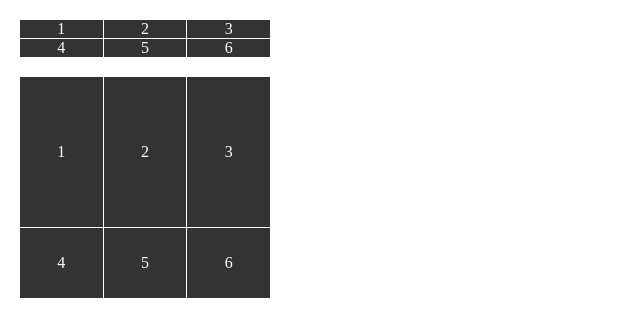
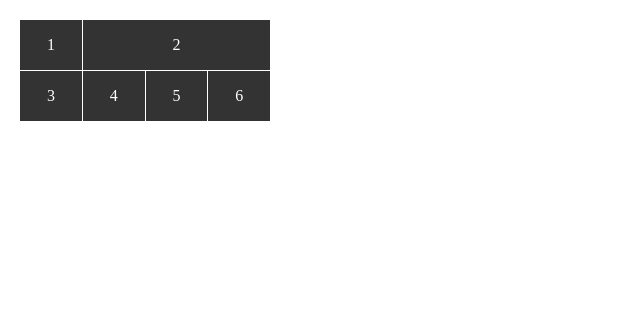
Before and after one commit to nihil-green-code/guide, a plain HTML site: page index.html in a window 1280 px wide. Shown: the whole page, without its empty margins (0-640 px from the left). Drawn offline with Linux system fonts and the light colour scheme.

Commit message:
2022 0915 그리드 현재 진도까지 완료

```diff
--- a/index.html
+++ b/index.html
@@ -20,15 +20,6 @@
     <div class="item5">5</div>
     <div class="item6">6</div>
   </div>
-
-  <div class="grid2">
-    <div class="item1">1</div>
-    <div class="item2">2</div>
-    <div class="item3">3</div>
-    <div class="item4">4</div>
-    <div class="item5">5</div>
-    <div class="item6">6</div>
-  </div>
 </body>
 
 </html>
--- a/style.css
+++ b/style.css
@@ -9,26 +9,24 @@ body {
 
 div.grid1 {
   display: grid;
-  grid-template-columns: repeat(3, 1fr);
-  width: 250px;
-  margin-bottom: 20px;
-  gap: 1px;
-}
-
-div.grid2 {
-  display: grid;
-  grid-template-columns: repeat(3, 1fr);
-  grid-template-rows: 150px;
-  grid-auto-rows: 70px;
+  grid-template-columns: [name-start] 1fr [name-end content-start] repeat(3, 1fr) [content-end];
+  grid-template-rows: 50px 50px;
   width: 250px;
   gap: 1px;
 }
 
-div.grid1 div,
-div.grid2 div {
+div.grid1 div {
   background-color: #333333;
   display: flex;
   align-items: center;
   justify-content: center;
   color: #ffffff;
 }
+
+div.grid1 div.item1 {
+  grid-column: name;
+}
+
+div.grid1 div.item2 {
+  grid-column: content;
+}
```
Also changed, not shown: 2 other files.
